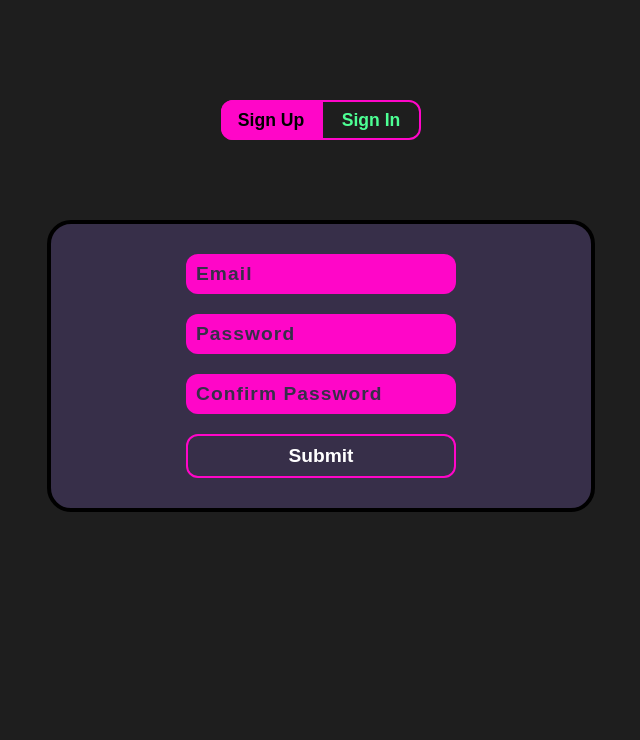
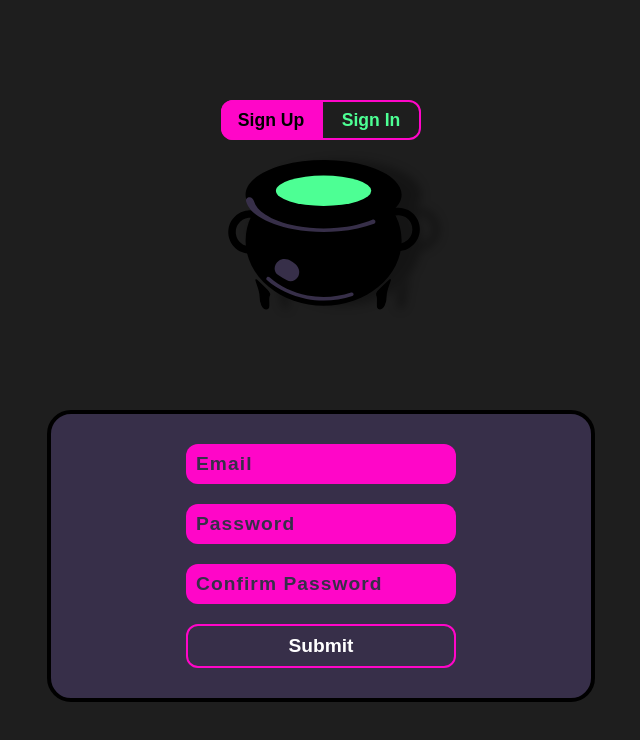
Before and after one commit to SageS3/ChatApp, a React (Create React App) app: page / in a window 1280 px wide. Shown: the top 740 px of the page, without its empty margins (319-959 px from the left). Built offline with nearby package versions, Linux system fonts and the light colour scheme.

Commit message:
Add cauldron svg to entrypage component

```diff
--- a/src/components/entrypage/EntryPage.tsx
+++ b/src/components/entrypage/EntryPage.tsx
@@ -3,6 +3,7 @@ import Register from "../entrypage/Register"
 import Login from "./Login"
 import "./EntryPage.css"
 import { animated, useSpring } from "@react-spring/web"
+import Cauldron from "../svg/Cauldron"
 
 const EntryPage = () => {
   const [form, setForm] = useState<string>("register")
@@ -42,6 +43,7 @@ const EntryPage = () => {
           Sign In
         </animated.button>
       </div>
+      <Cauldron />
       {form === "register" && <Register setForm={setForm} />}
       {form === "login" && <Login />}
     </>
```
